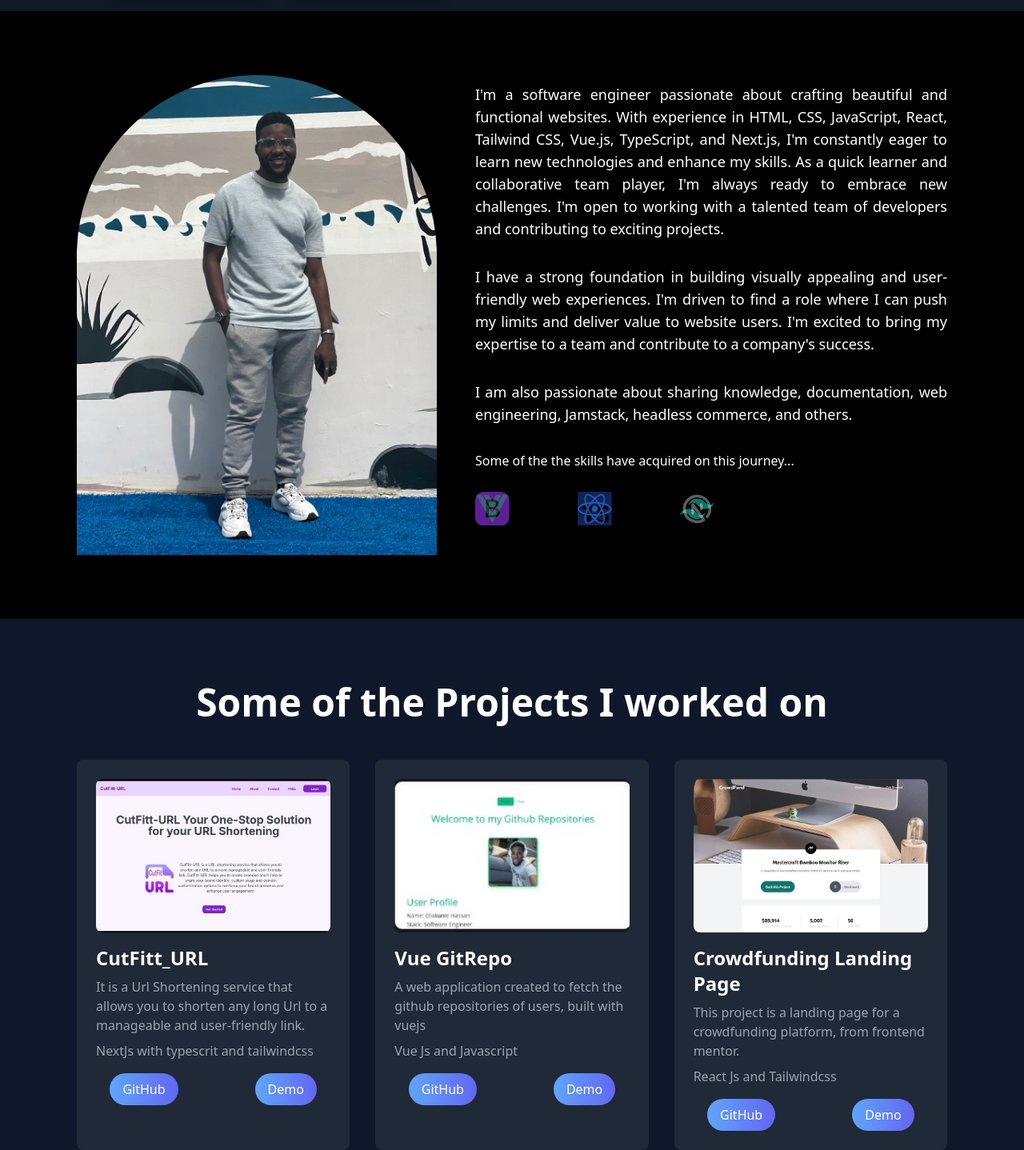
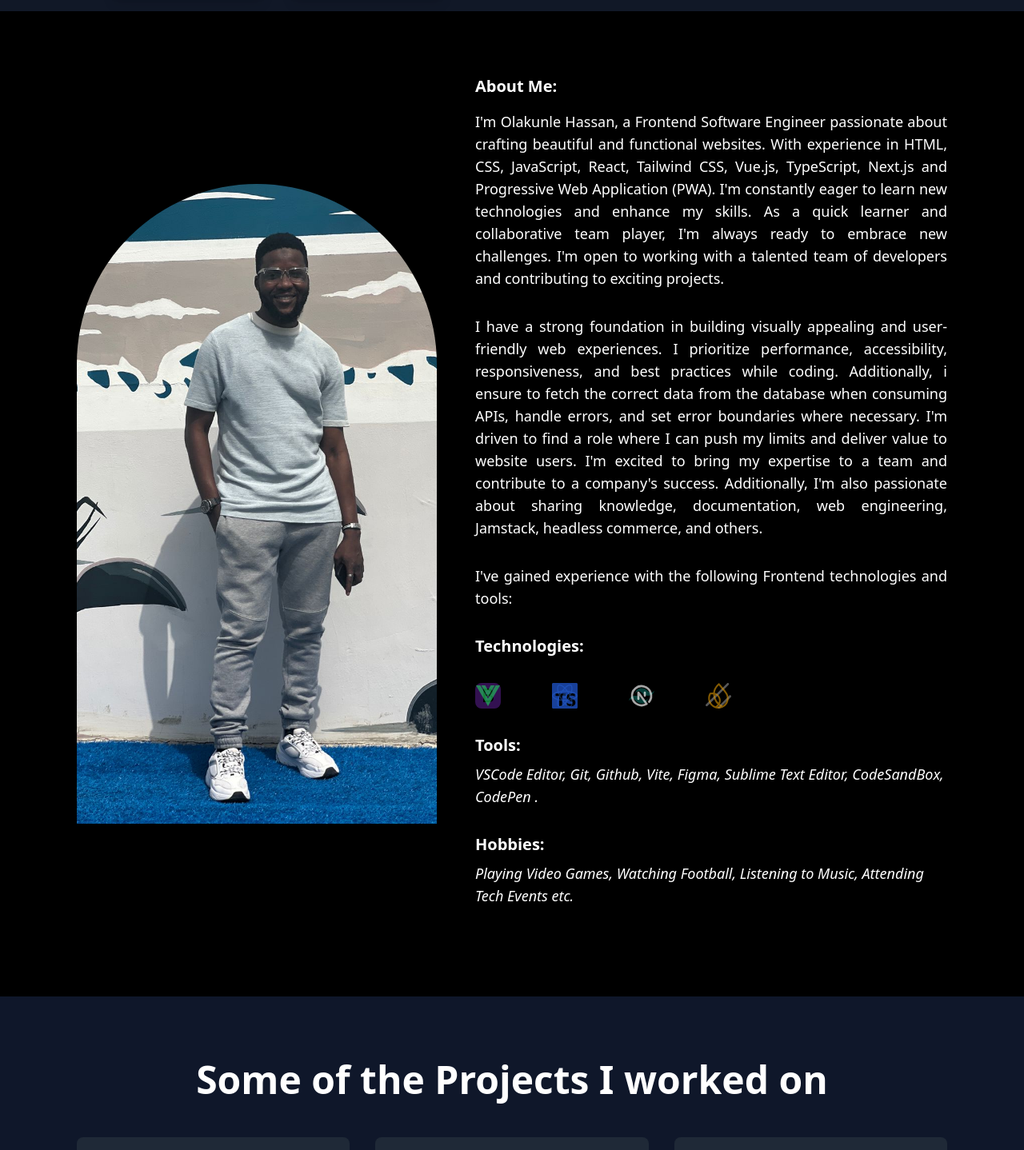
Before and after one commit to kaylezy/Olakunle_Hassan-Portfolio, a React (Vite) app: page / in a window 1280 px wide. Shown: the part 452-1890 px from the top of the page at 80% size. Built offline with nearby package versions, Linux system fonts and the light colour scheme.

Commit message:
fix: error boundary

```diff
--- a/src/App.jsx
+++ b/src/App.jsx
@@ -1,5 +1,6 @@
 // src/App.jsx
-import React, { useEffect, useState } from "react";
+import { useEffect, useState } from "react";
+import ErrorBoundary from "./components/ErrorBoundary/ErrorBoundary";
 import Hero from "./components/Hero/Hero";
 import Navbar from "./components/Navbar/Navbar";
 import About from "./components/About/About";
@@ -20,16 +21,18 @@ function App() {
   };
 
   return (
+    <>
       <div className="bg-gray-900 text-white">
+        <ErrorBoundary>
           <Navbar toggleTheme={toggleTheme} />
-      <main>
           <Hero />
           <About />
           <Projects />
           <Contact />
           <Footer />
-      </main>
+        </ErrorBoundary>
       </div>
+    </>
   );
 }
 
--- a/src/components/About/About.jsx
+++ b/src/components/About/About.jsx
@@ -1,4 +1,3 @@
-import React from "react";
 import HeroImage from "../../assets/imagebeach.jpg";
 
 import IconSlider from "../../hooks/iconSlider";
@@ -12,7 +11,7 @@ const About = () => {
             <img
               src={HeroImage}
               alt="hero-image"
-              className="w-[450px] rounded-t-full object-cover  scale-x-[-1] md:mr-0 hover:shadow-lg
+              className="w-[450px] md:h-[800px] rounded-t-full object-cover  scale-x-[-1] md:mr-0 hover:shadow-lg
             transform transition-transform duration-300 hover:scale-x-105"
               width={250}
               height={400}
@@ -21,11 +20,13 @@ const About = () => {
 
           <div className="flex-1">
             <div className="text-justify">
+              <h2 className="text-xl font-bold pb-4">About Me:</h2>
               <p className="text-lg mb-8">
-                I&apos;m a software engineer passionate about crafting beautiful
-                and functional websites. With experience in HTML, CSS,
-                JavaScript, React, Tailwind CSS, Vue.js, TypeScript, and
-                Next.js, I&apos;m constantly eager to learn new technologies and
+                I&apos;m Olakunle Hassan, a Frontend Software Engineer
+                passionate about crafting beautiful and functional websites.
+                With experience in HTML, CSS, JavaScript, React, Tailwind CSS,
+                Vue.js, TypeScript, Next.js and Progressive Web Application
+                (PWA). I&apos;m constantly eager to learn new technologies and
                 enhance my skills. As a quick learner and collaborative team
                 player, I&apos;m always ready to embrace new challenges.
                 I&apos;m open to working with a talented team of developers and
@@ -34,22 +35,39 @@ const About = () => {
 
               <p className="text-lg mb-8">
                 I have a strong foundation in building visually appealing and
-                user-friendly web experiences. I&apos;m driven to find a role
-                where I can push my limits and deliver value to website users.
+                user-friendly web experiences. I prioritize performance,
+                accessibility, responsiveness, and best practices while coding.
+                Additionally, i ensure to fetch the correct data from the
+                database when consuming APIs, handle errors, and set error
+                boundaries where necessary. I&apos;m driven to find a role where
+                I can push my limits and deliver value to website users.
                 I&apos;m excited to bring my expertise to a team and contribute
-                to a company&apos;s success.
+                to a company&apos;s success. Additionally, I&apos;m also
+                passionate about sharing knowledge, documentation, web
+                engineering, Jamstack, headless commerce, and others.
               </p>
-
               <p className="text-lg mb-8">
-                I am also passionate about sharing knowledge, documentation, web
-                engineering, Jamstack, headless commerce, and others.
+                I&apos;ve gained experience with the following Frontend
+                technologies and tools:
               </p>
             </div>
             <div className="text-bold text-left ">
-              <p>Some of the the skills have acquired on this journey...</p>
+              <h2 className="text-xl font-bold">Technologies:</h2>
+              <IconSlider />
             </div>
-            <div className="flex justify-between text-center cursor-pointer">
-              <IconSlider />
+            <div className="text-bold text-left ">
+              <h2 className="text-xl font-bold pb-2">Tools:</h2>
+              <p className="text-lg mb-8 italic">
+                VSCode Editor, Git, Github, Vite, Figma, Sublime Text Editor,
+                CodeSandBox, CodePen .
+              </p>
+            </div>
+            <div className="text-bold text-left ">
+              <h2 className="text-xl font-bold pb-2">Hobbies:</h2>
+              <p className="text-lg mb-8 italic">
+                Playing Video Games, Watching Football, Listening to Music,
+                Attending Tech Events etc.{" "}
+              </p>
             </div>
           </div>
         </div>
--- /dev/null
+++ b/src/components/ErrorBoundary/ErrorBoundary.jsx
@@ -0,0 +1,49 @@
+import React, { Component } from "react";
+import ErrorImg from "../../assets/eror.png";
+
+class ErrorBoundary extends Component {
+  constructor(props) {
+    super(props);
+    this.state = { hasError: false };
+  }
+
+  static getDerivedStateFromError() {
+    // Update state so the next render shows the fallback UI.
+    return { hasError: true };
+  }
+
+  componentDidCatch(error, errorInfo) {
+    // You can log the error to an error reporting service
+    console.error("Error caught in Error Boundary:", error, errorInfo);
+  }
+
+  render() {
+    if (this.state.hasError) {
+      <div>
+        <img src={ErrorImg} alt="" />
+      </div>;
+      // Render a fallback UI when there is an error
+      return (
+        <div className="min-h-screen flex flex-col justify-center items-center bg-gray-100">
+          <h1 className="text-4xl font-bold text-red-500 mb-4">
+            Oops! Something went wrong.
+          </h1>
+          <p className="text-lg text-gray-700 mb-6">
+            An error occurred in the application.
+          </p>
+          <button
+            className="inline-flex items-center px-4 py-2 border border-transparent text-base font-medium rounded-md shadow-sm text-white bg-gradient-to-r from-blue-400 to-purple-500 hover:bg-indigo-700 focus:outline-none focus:ring-2 focus:ring-offset-2 focus:ring-indigo-500"
+            onClick={() => window.location.reload()}
+          >
+            Reload the Page
+          </button>
+        </div>
+      );
+    }
+
+    // When there's no error, render children components
+    return this.props.children;
+  }
+}
+
+export default ErrorBoundary;
--- a/src/components/Projects/Projects.jsx
+++ b/src/components/Projects/Projects.jsx
@@ -1,4 +1,3 @@
-import React from "react";
 import UrlShortening from "../../assets/UrlShorteningApp.jpg";
 import GitRepoVue from "../../assets/GitRepoVue.jpg";
 import GitRepoReact from "../../assets/GitRepoReact.jpg";
@@ -62,7 +61,9 @@ const Projects = () => {
   return (
     <div className="bg-slate-900 text-white py-20" id="projects">
       <div className="container mx-auto px-8 md:px-16 lg:px-24">
-        <h2 className="text-3xl md:text-5xl font-bold text-center mb-12">Some of the Projects I worked on</h2>
+        <h2 className="text-3xl md:text-5xl font-bold text-center mb-12">
+          Some of the Projects I worked on
+        </h2>
         <div className="slider container grid grid-cols-1 md:grid-cols-2 lg:grid-cols-3 gap-8">
           {projects.map((project) => (
             <div
--- a/src/hooks/iconSlider.jsx
+++ b/src/hooks/iconSlider.jsx
@@ -8,22 +8,28 @@ import { SiTailwindcss } from "react-icons/si";
 import { IoLogoVue } from "react-icons/io5";
 import { SiTypescript } from "react-icons/si";
 import { TbBrandNextjs } from "react-icons/tb";
+import { SiFirebase } from "react-icons/si";
+import { SiCloudinary } from "react-icons/si";
+import { SiShadcnui } from "react-icons/si";
 
 const icons = [
   [
     <FaHtml5 key="html" className="w-1/3 h-1/3 text-red-600" />,
     <IoLogoCss3 key="css" className="w-1/3 h-1/3 text-blue-600" />,
     <SiJavascript key="javascript" className="w-1/3 h-1/3 text-yellow-500" />,
+    <SiCloudinary key="cloudinary" className="w-1/3 h-1/3 text-white" />,
   ],
   [
     <BsBootstrapFill key="bootstrap" className="w-1/3 h-1/3 text-purple-600" />,
     <FaReact key="react" className="w-1/3 h-1/3 text-blue-500" />,
     <SiTailwindcss key="tailwind" className="w-1/3 h-1/3 text-teal-500" />,
+    <SiShadcnui key="shadcnui" className="w-1/3 h-1/3 text-white" />,
   ],
   [
     <IoLogoVue key="vue" className="w-1/3 h-1/3 text-green-500" />,
     <SiTypescript key="typescript" className="w-1/3 h-1/3 text-blue-600" />,
     <TbBrandNextjs key="nextjs" className="w-1/3 h-1/3 text-white" />,
+    <SiFirebase key="firebase" className="w-1/3 h-1/3 text-yellow-600" />,
   ],
 ];
 
```
Also changed, not shown: src/components/Contact/Contact.jsx (+43 -8 lines), src/components/HireMeModal/HireMeModal.jsx (+40 -8 lines), src/assets/eror.png (added). Lines whose indentation alone changed are shown as unchanged.
